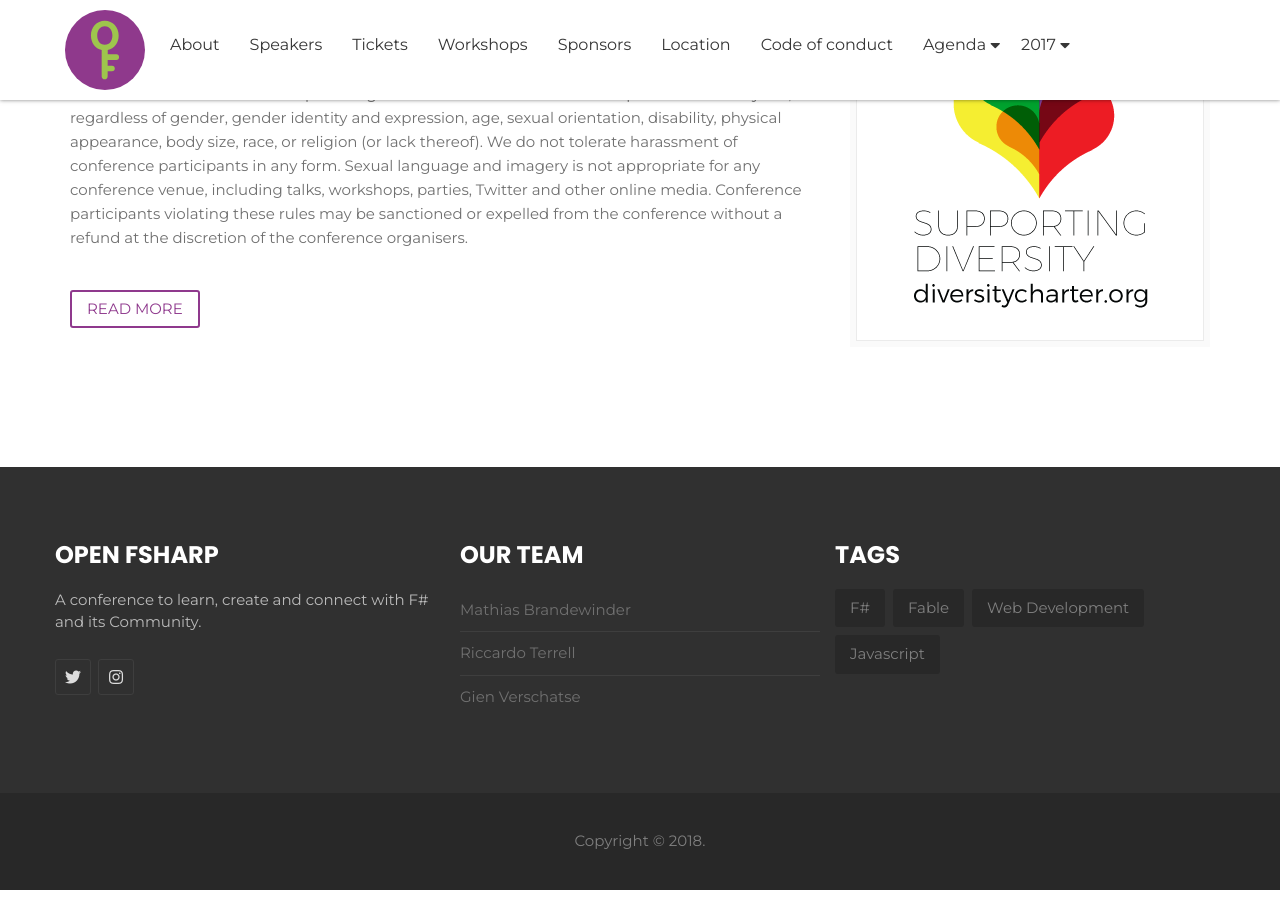
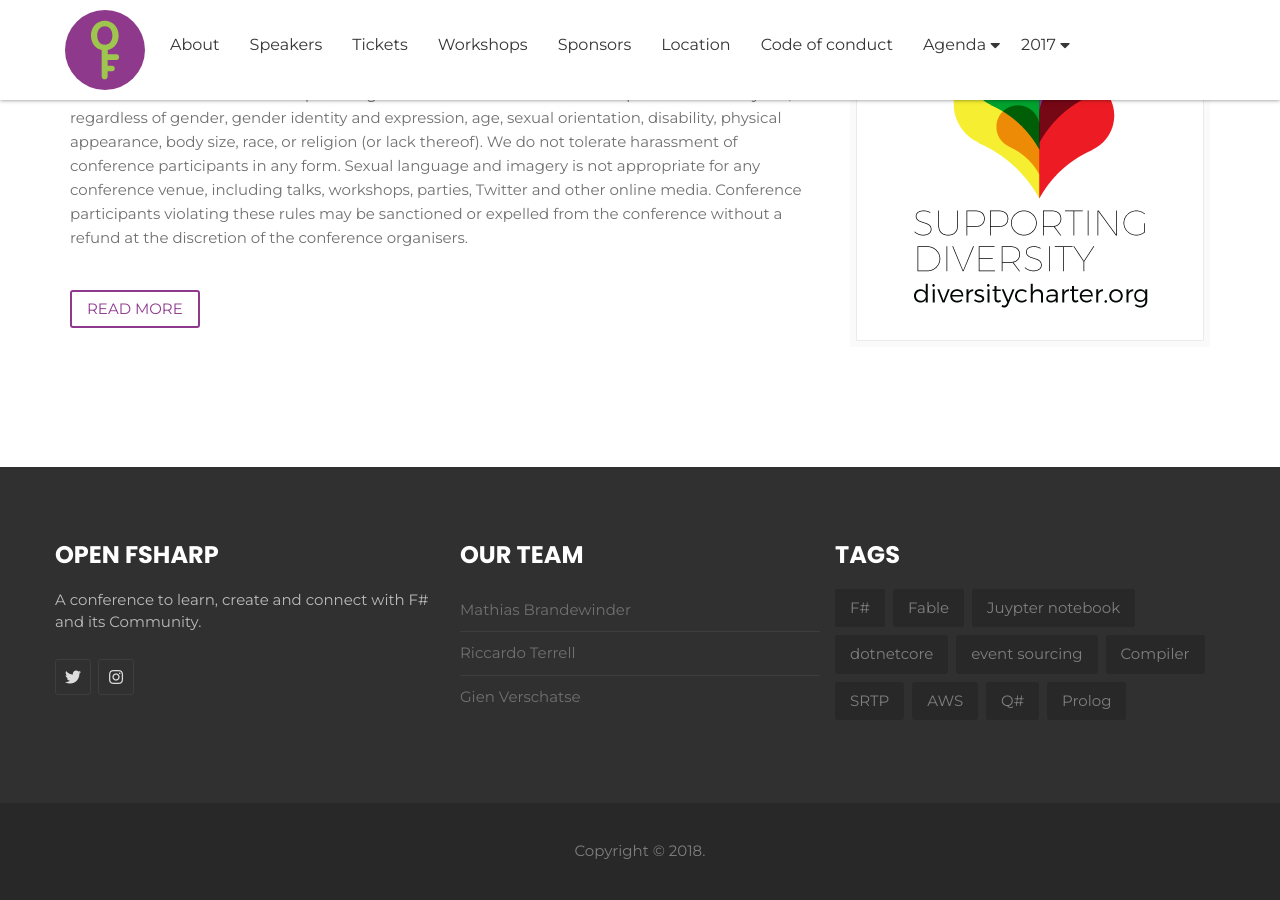
Before and after one commit to open-fsharp/open-fsharp.github.io, a Jekyll site: the page built from index.html, in a window 1280 px wide and 900 px high, scrolled down 5912 px. Built offline with Jekyll 4.4.1, drawn with Linux system fonts in a browser that asks for light colours; nearby versions of some CDN libraries; the list of posts is cut into pages by our own code; comment, search, counter and statistics services are not loaded.

Commit message:
update tags

```diff
--- a/_includes/footer.html
+++ b/_includes/footer.html
@@ -44,8 +44,14 @@
                             <ul class="tag">
                                 <li><a href="#">F#</a></li>
                                 <li><a href="#">Fable</a></li>
-                                <li><a href="#">Web Development</a></li>
-                                <li><a href="#">Javascript</a></li>
+                                <li><a href="#">Juypter notebook</a></li>
+                                <li><a href="#">dotnetcore</a></li>
+                                <li><a href="#">event sourcing</a></li>
+                                <li><a href="#">Compiler</a></li>
+                                <li><a href="#">SRTP</a></li>
+                                <li><a href="#">AWS</a></li>
+                                <li><a href="#">Q#</a></li>
+                                <li><a href="#">Prolog</a></li>
                             </ul>
                         </div><!-- /.f-widget -->
                     </div><!-- /.row -->
```
